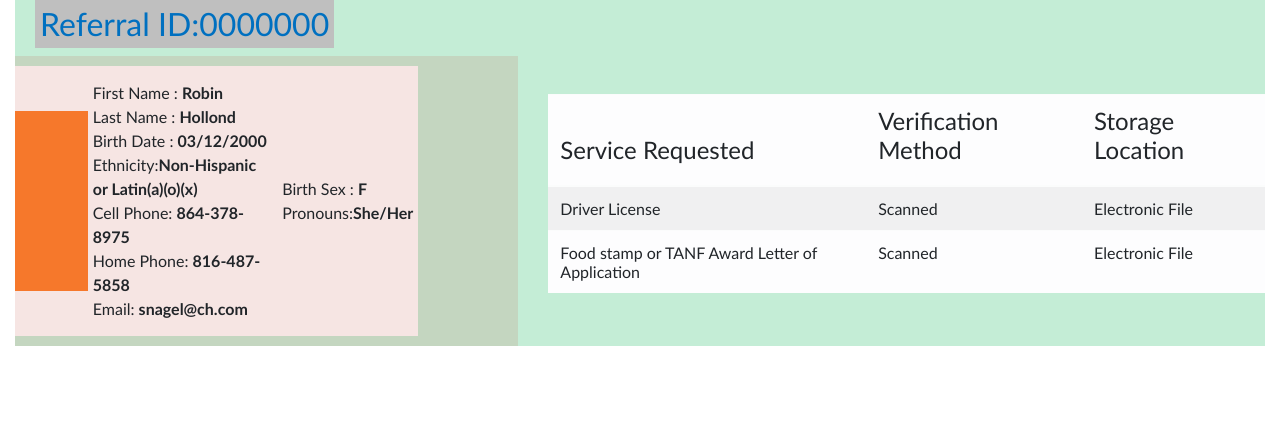
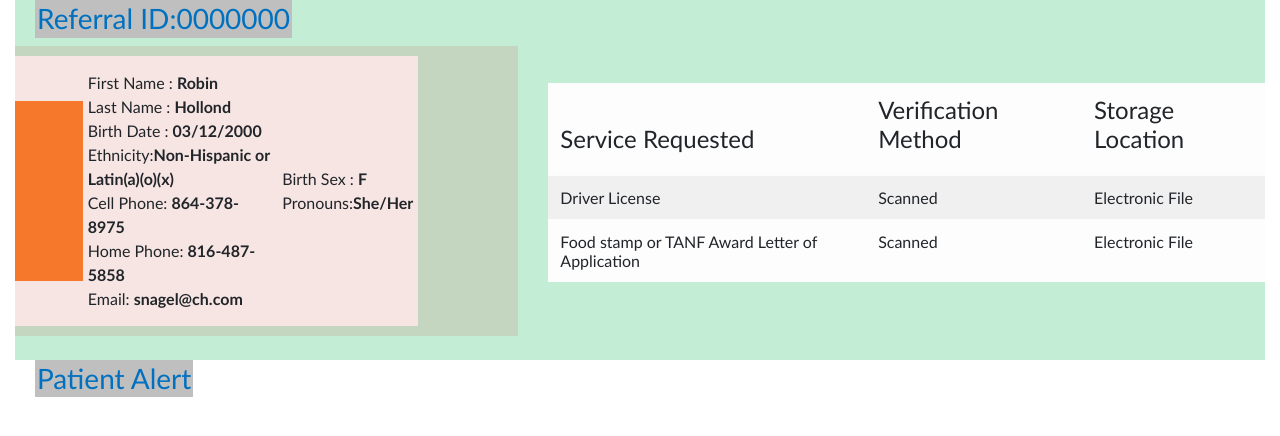
Before and after one commit to killersuresh93/Social-Care-Hub, a React (Create React App) app: page / in a window 1280 px wide. Shown: the top 436 px of the page. Built offline with nearby package versions, Linux system fonts and the light colour scheme; the HTML template or start-up script is replaced by a standard one.

Commit message:
3 files modified, 1 added

```diff
--- a/src/App.tsx
+++ b/src/App.tsx
@@ -1,5 +1,6 @@
 import * as React from 'react';
 import PatientDetails from './components/patientDetails';
+
 import './style.css';
 
 export default function App() {
--- /dev/null
+++ b/src/components/patientAlert.tsx
@@ -0,0 +1,13 @@
+import * as React from 'react';
+
+export default function PatientAlert() {
+  return (
+    <div className="patient-alert">
+
+        <div className="heading">
+          <h3>Patient Alert</h3>
+        </div>
+
+    </div>
+  );
+}
--- a/src/components/patientDetails.tsx
+++ b/src/components/patientDetails.tsx
@@ -1,10 +1,10 @@
 import * as React from 'react';
-
+import PatientAlert from './patientAlert';
 export default function PatientDetails() {
   return (
     <div className="patient-details">
       <div className="heading">
-        <h2>Referral ID:0000000</h2>
+        <h3>Referral ID:0000000</h3>
       </div>
       <div className="patient-details-div row">
         <div className="col-md-5">
@@ -13,7 +13,6 @@ export default function PatientDetails() {
               <div
                 style={{
                   backgroundColor: '#F6782B',
-                  padding: '10px',
                   width: '100px',
                   height: '180px',
                 }}
@@ -36,7 +35,7 @@ export default function PatientDetails() {
                   <br />
                 </section>
               </div>
-              <div style={{ padding: '5px', top: '-10px' }}>
+              <div style={{ padding: '5px' }}>
                 <section>
                   Birth Sex : <b>F</b>
                   <br />
@@ -78,7 +77,11 @@ export default function PatientDetails() {
             </table>
           </div>
         </div>
+
       </div>
+      <br/>
+      <PatientAlert />
+
     </div>
   );
 }
--- a/src/style.css
+++ b/src/style.css
@@ -10,20 +10,15 @@
   padding: 0px;
   border: 0px;
 }
-.body {
-  margin: 2px;
-}
-p {
-  color: #000000;
-}
+
 .heading {
   background-color: var(--heading-background);
   max-width: fit-content;
   justify-content: center;
   margin-left: 20px;
 }
-.heading h2 {
-  padding: 5px;
+.heading h3 {
+  padding: 2px;
   color: var(--heading);
 }
 .patient-details {
@@ -46,3 +41,6 @@ p {
   background-color: #f6e5e3;
   padding: 10px 0px 10px 0px;
 }
+.patient-alert {
+  background-color: #ffffff;
+}
```
